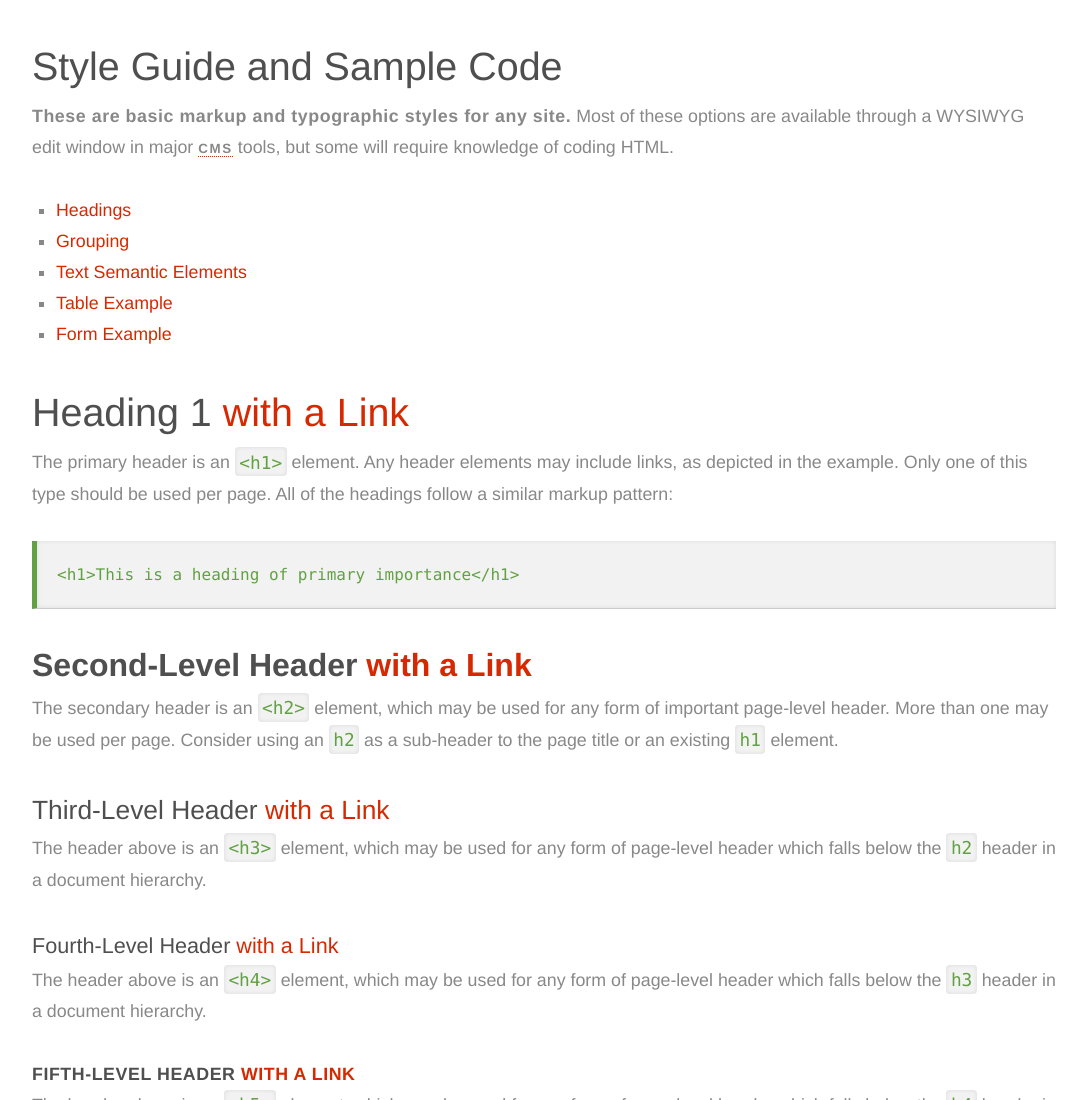
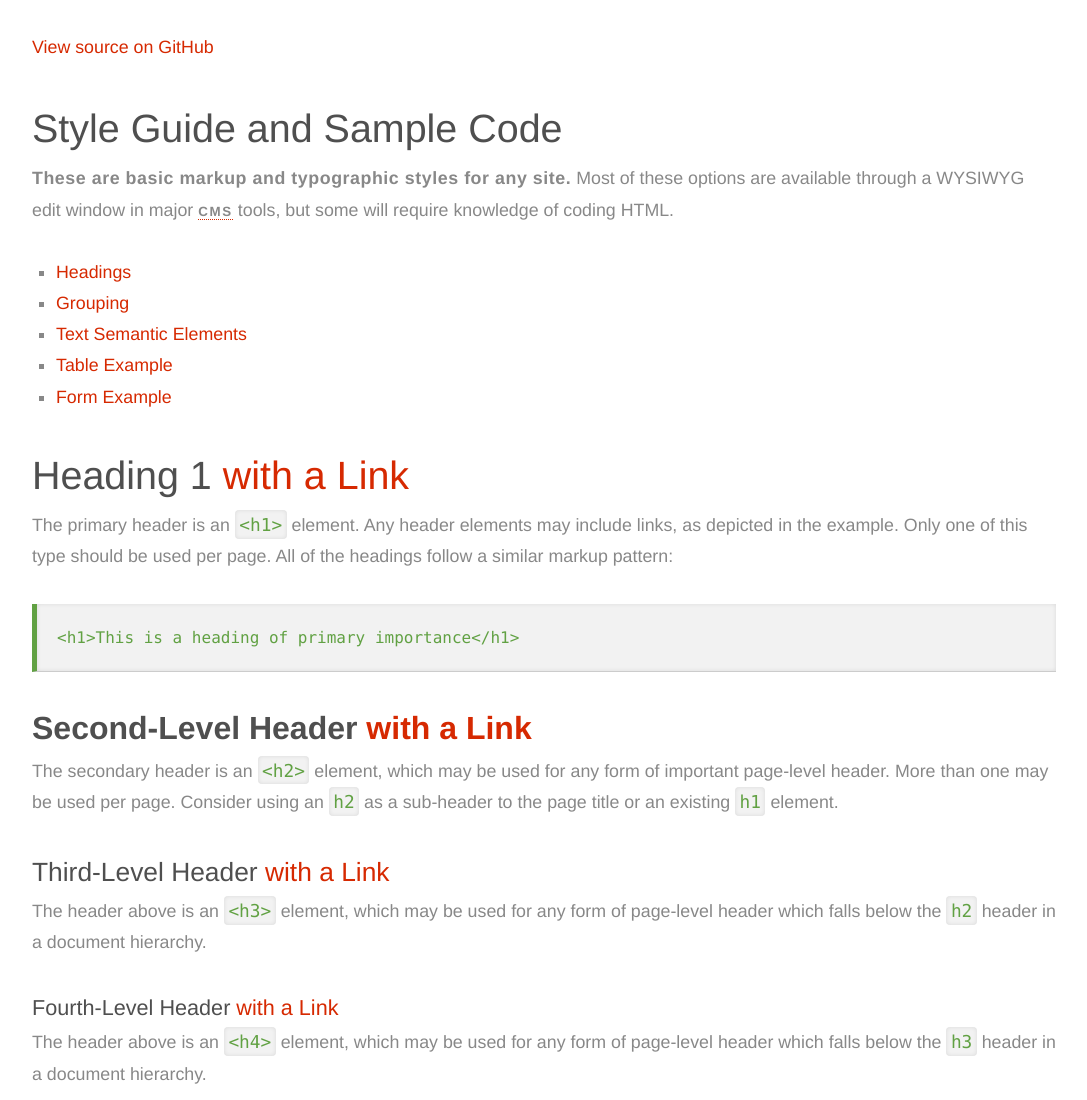
Before and after one commit to jhogue/Default-HTML-Elements, a plain HTML site: page index.html in a window 1280 px wide. Shown: the top 1100 px of the page, without its empty margins (96-1183 px from the left). Drawn offline with Linux system fonts and the light colour scheme.

Commit message:
Added link for GH repo, moved sample site

```diff
--- a/index.html
+++ b/index.html
@@ -59,6 +59,8 @@
 
   <body >
     <div class="typography">
+
+<p><a href="https://github.com/jhogue/Default-HTML-Elements">View source on GitHub</a></p>
 
 <h1 id="menu">Style Guide and Sample Code</h1>
 <p><strong>These are basic markup and typographic styles for any site.</strong> Most of these options are available through a WYSIWYG edit window in major <abbr title="Content Management System">CMS</abbr> tools, but some will require knowledge of coding HTML. </p>
```
Also changed, not shown: 1 other file.
